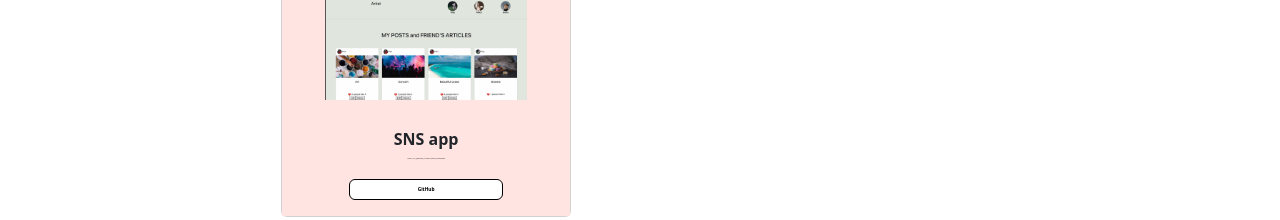
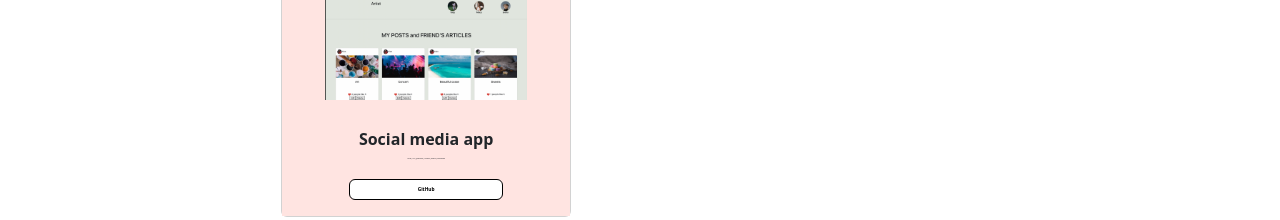
Before and after one commit to mai0711/Portfolio, a React (Create React App) app: page / in a window 1280 px wide. Shown: the part 3040-3260 px from the top of the page. Built offline with nearby package versions, Linux system fonts and the light colour scheme.

Commit message:
fixed the word

```diff
--- a/src/Pages/Projects/Projects.jsx
+++ b/src/Pages/Projects/Projects.jsx
@@ -15,7 +15,7 @@ export default function Projects(props) {
       <Box className="box" imageUrl={portfolioImage} githubLink="https://github.com/mai0711/Portfolio" title="Portfolio" content="HTML, CSS, JavaScript, React.js" />
         <Box className="box" imageUrl={weatherImage} githubLink="https://github.com/mai0711/Weather-app-React" title="Weather forecast app" content="HTML, CSS, JavaScript, React.js" />
         <Box className="box" imageUrl={chatImage} githubLink="https://github.com/mai0711/chat-app" title="Chat app" content="HTML, CSS, JavaScript, Node.js, React.js, MongoDB" />
-        <Box className="box" imageUrl={snsImage} githubLink="https://github.com/mai0711/SNS-app" title="SNS app" content="HTML, CSS, JavaScript, Node.js, React.js, MongoDB" />
+        <Box className="box" imageUrl={snsImage} githubLink="https://github.com/mai0711/SNS-app" title="Social media app" content="HTML, CSS, JavaScript, Node.js, React.js, MongoDB" />
       </div>
     </div>
   )
```
